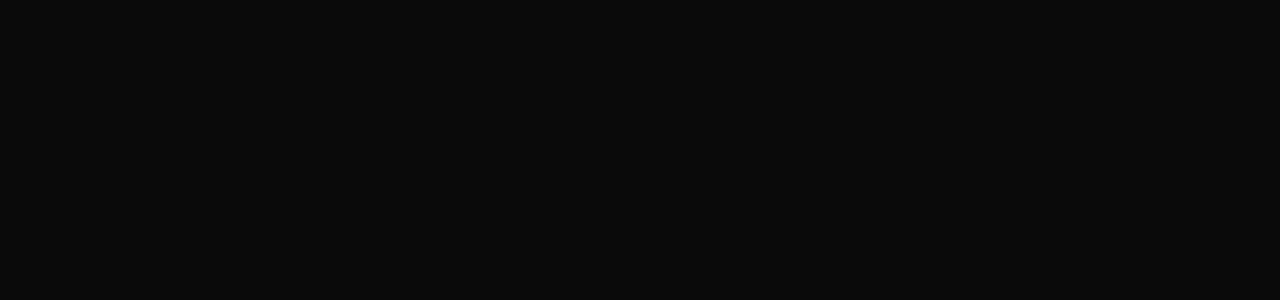
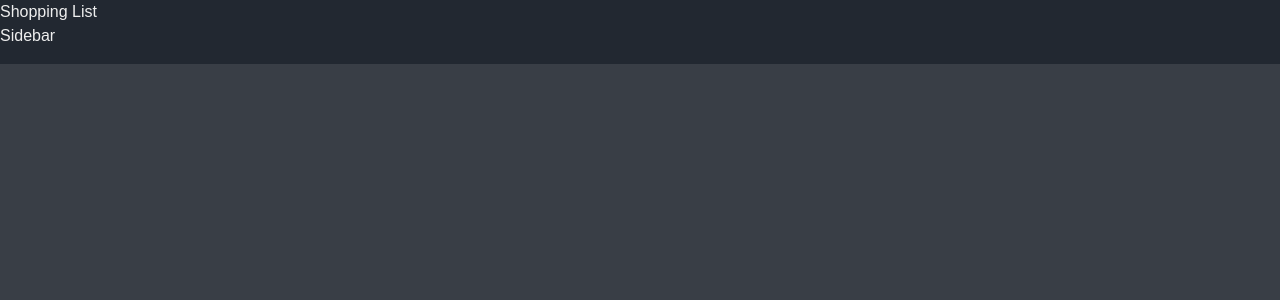
Before and after one commit to OR-Homelab/shopping-list, a Next.js app: page / in a window 1280 px wide. Shown: the top 300 px of the page. Built offline with nearby package versions, Linux system fonts and the light colour scheme.

Commit message:
Project startup
Co-Authored-By: Robin Ringwelski <94263613+RobinRingwelski@users.noreply.github.com>

```diff
--- /dev/null
+++ b/src/app/(frontpage)/layout.jsx
@@ -0,0 +1,28 @@
+"use client";
+
+import { useState } from "react";
+
+import Sidebar from "@/components/sidebar";
+
+export default function Layout({ children }) {
+  const [isExpanded, setIsExpanded] = useState(false);
+
+  return (
+    <div className="min-h-screen bg-backdrop">
+      <header className="h-16 w-screen z-50 bg-navbar">
+        <h1>Shopping List</h1>
+        <nav>
+          <button onClick={() => setIsExpanded(!isExpanded)}>Sidebar</button>
+        </nav>
+      </header>
+      <Sidebar isExpanded={isExpanded} />
+      <main
+        className={`pt-16 transition-all duration-300 ${
+          isExpanded ? "ml-64" : "ml-0"
+        }`}
+      >
+        {children}
+      </main>
+    </div>
+  );
+}
--- /dev/null
+++ b/src/app/(frontpage)/page.tsx
@@ -0,0 +1,3 @@
+export default function Home() {
+  return <div></div>;
+}
--- a/src/app/globals.css
+++ b/src/app/globals.css
@@ -1,12 +1,21 @@
 @import "tailwindcss";
 
 :root {
-  --background: #0a0a0a;
-  --foreground: #ededed;
+  --navbar: #222831;
+  --backdrop: #393e46;
+  --foreground: #eeeeee;
+  --foreground2: #00adb5;
 }
 
 body {
-  background: var(--background);
+  background: var(--backdrop);
   color: var(--foreground);
   font-family: Arial, Helvetica, sans-serif;
 }
+
+@theme {
+  --color-navbar: #222831;
+  --color-backdrop: #393e46;
+  --color-foreground: #eeeeee;
+  --color-foreground2: #00adb5;
+}
--- a/src/app/page.tsx
+++ /dev/null
@@ -1,7 +0,0 @@
-export default function Home() {
-  return (
-    <div className="">
-      <main className=""></main>
-    </div>
-  );
-}
--- /dev/null
+++ b/src/components/sidebar.tsx
@@ -0,0 +1,15 @@
+"use client";
+
+interface props {
+  isExpanded: boolean;
+}
+
+export default function Sidebar(props: props) {
+  return (
+    <div
+      className={`fixed h-full top-16 left-0 bg-foreground2 z-10 ${
+        props.isExpanded ? "w-64" : "w-0"
+      }`}
+    ></div>
+  );
+}
```
Also changed, not shown: package.json (+6 -5 lines), 2 other files (tests, documents, lock files or other folders).
